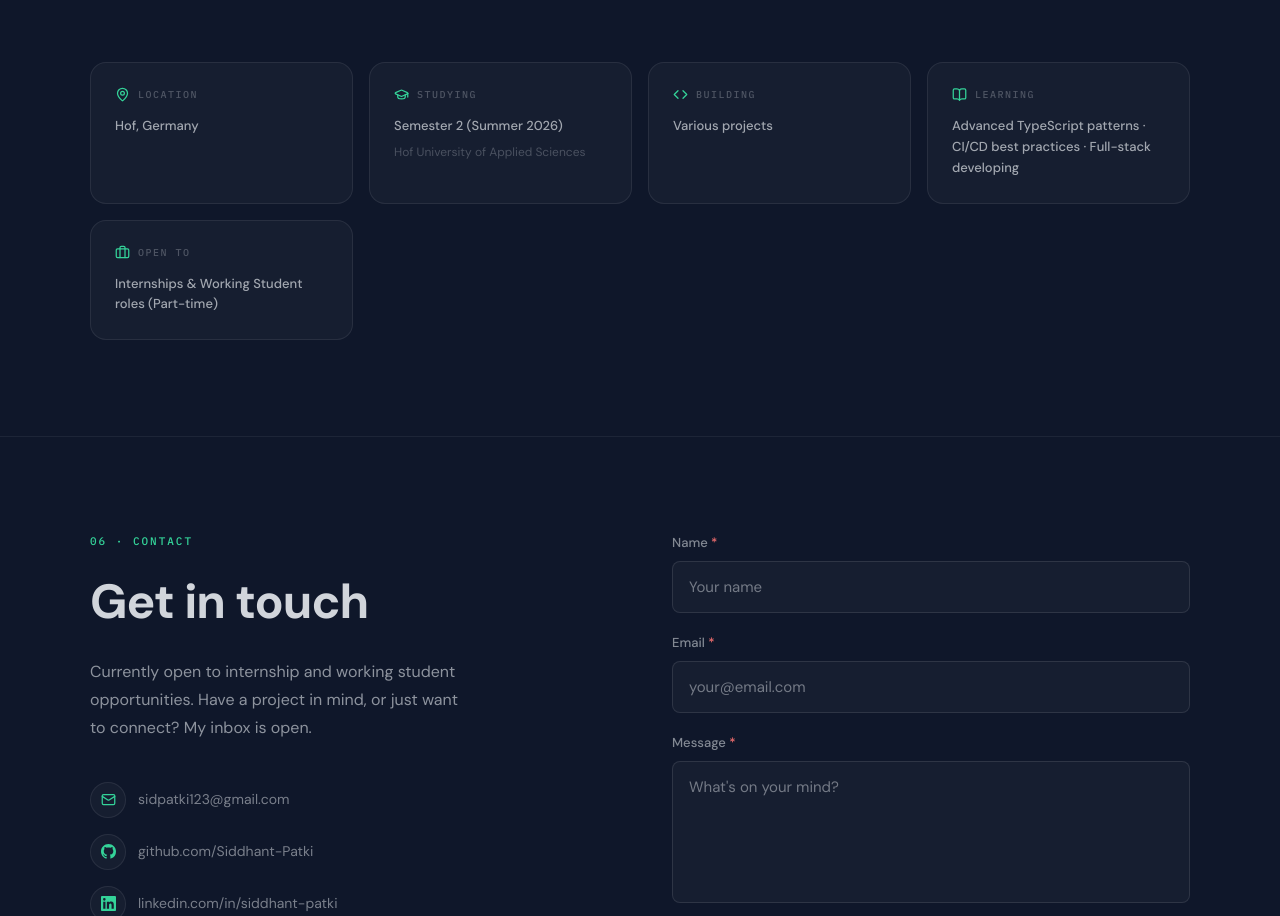
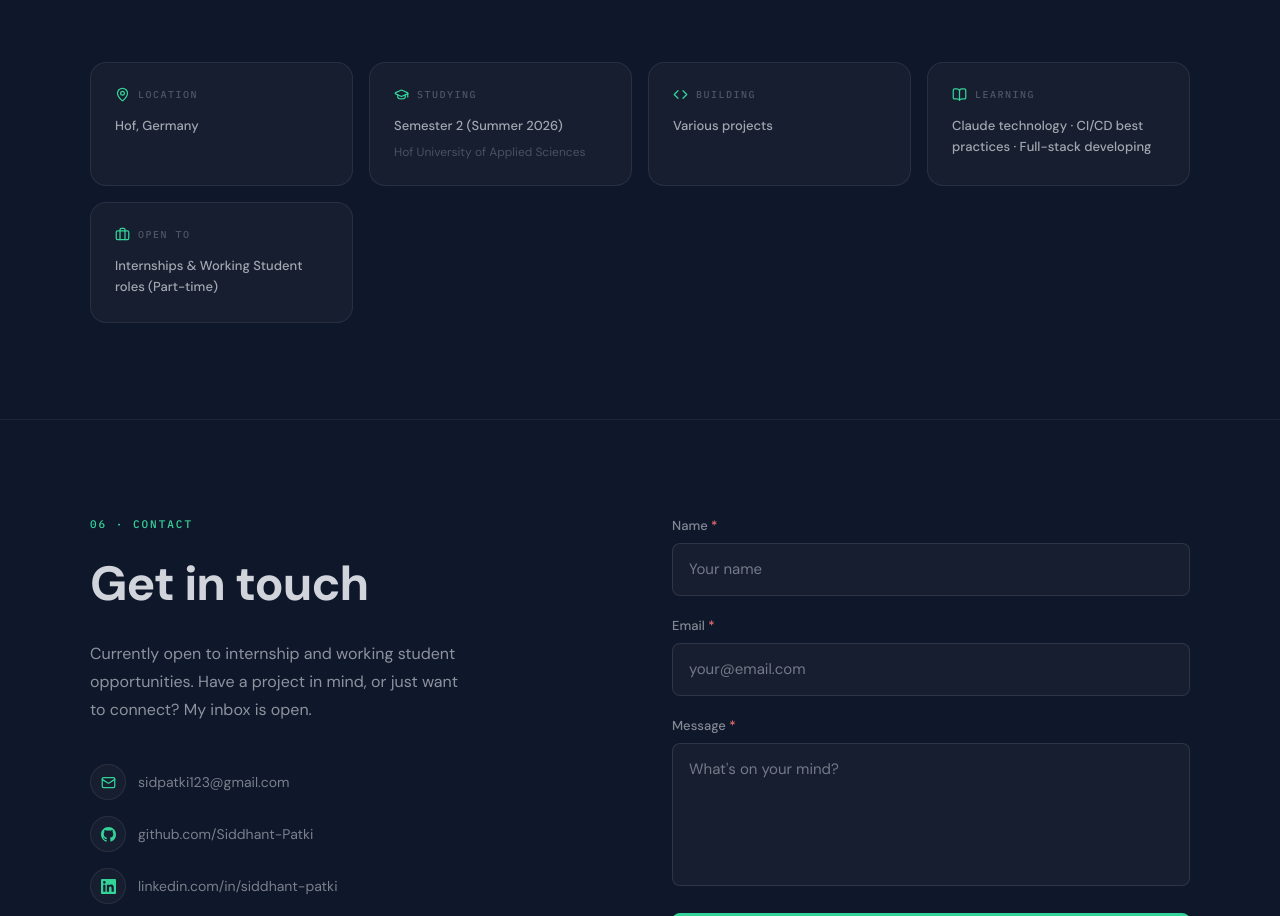
Before and after one commit to Siddhant-Patki/portfolio, a React (Vite) app in the folder frontend/: page / in a window 1280 px wide. Shown: the part 4142-5058 px from the top of the page. Built offline with nearby package versions, Linux system fonts and the light colour scheme; no server answers.

Commit message:
content: update learning item in currently section

```diff
--- a/frontend/src/constants/currently.ts
+++ b/frontend/src/constants/currently.ts
@@ -16,6 +16,6 @@ export const CURRENTLY: CurrentlyData = {
   degree: 'M.Eng. Software Engineering for Industrial Applications',
   semester: 'Semester 2 (Summer 2026)',
   currentProject: 'Various projects',
-  learning: ['Advanced TypeScript patterns', 'CI/CD best practices', 'Full-stack developing'],
+  learning: ['Claude technology', 'CI/CD best practices', 'Full-stack developing'],
   availableFor: 'Internships & Working Student roles (Part-time)',
 };
```
